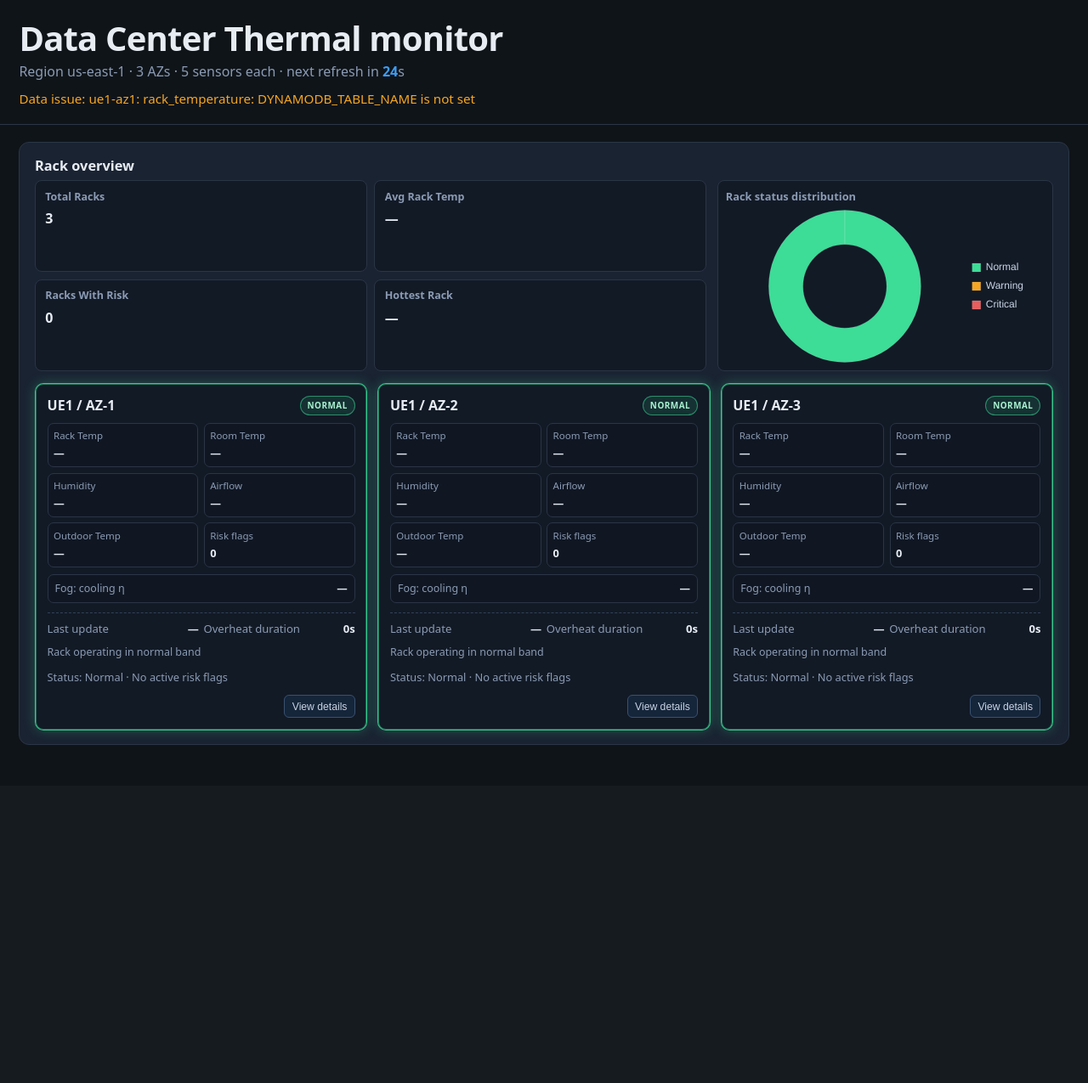
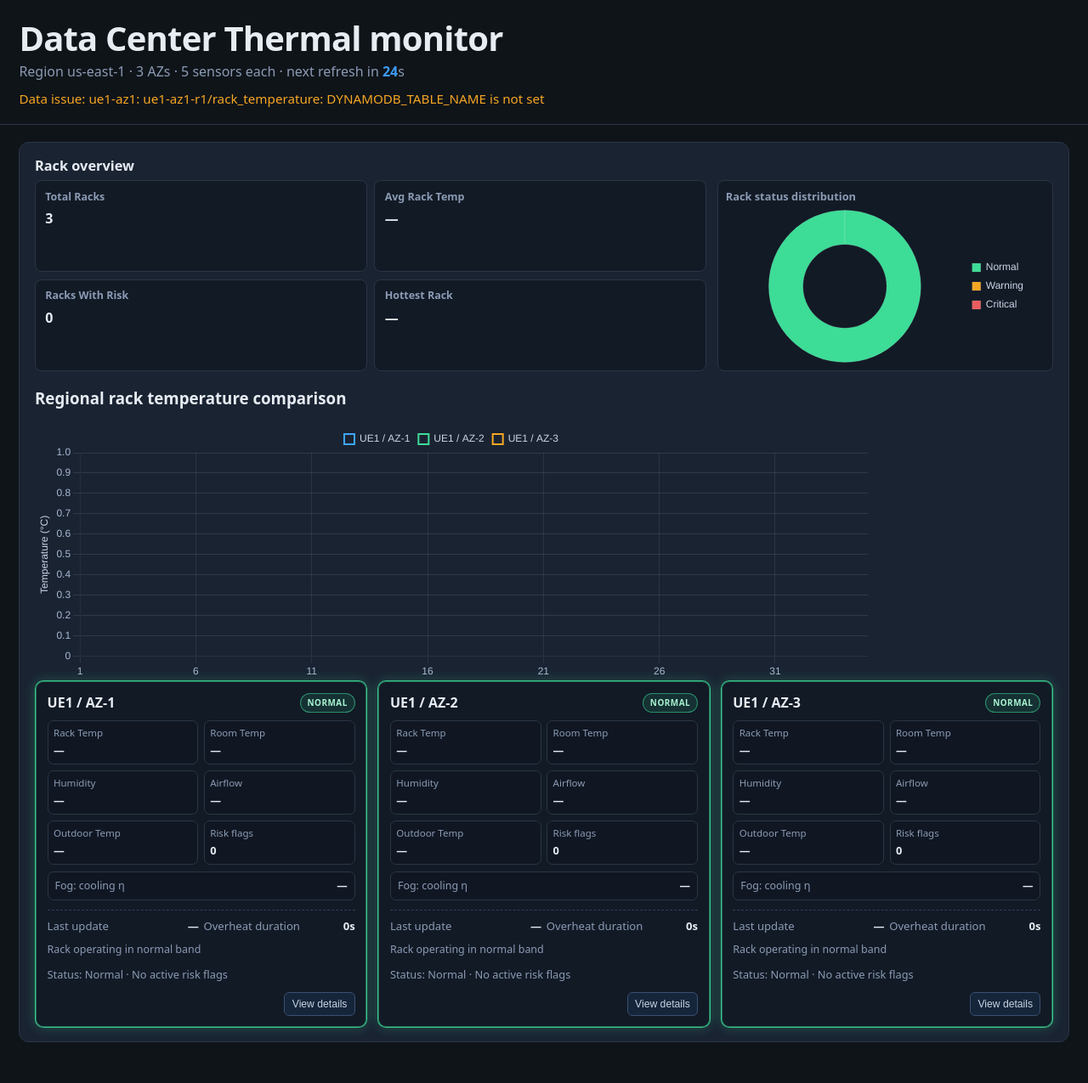
Before and after one commit to AbhishekMudaraddi/FogAndEdge, a Flask app: page /az/1 in a window 1280 px wide. Shown: the whole page at 85% size. Before the commit the page ends 877 px from the top, so only its background shows below. Run offline with Flask 3, Linux system fonts and the light colour scheme.

Commit message:
Added overview page

```diff
--- a/cloud_app/application.py
+++ b/cloud_app/application.py
@@ -90,6 +90,14 @@
     return REGION_AZ_RACKS.get(region, RACK_IDS)
 
 
+def racks_for_az(az_id: str) -> list[str]:
+    return [f"{az_id}-r1", f"{az_id}-r2", f"{az_id}-r3"]
+
+
+def is_az_scope(scope_id: str) -> bool:
+    return "-az" in scope_id and "-r" not in scope_id
+
+
 def normalize_rack_id(raw: str | None, region: str) -> str:
     allowed = racks_for_region(region)
     if raw and raw.strip():
@@ -140,7 +148,73 @@
     return items[:limit]
 
 
+def aggregate_latest_for_az(az_id: str) -> tuple[dict[str, Any], list[str]]:
+    out: dict[str, Any] = {}
+    errors: list[str] = []
+    rack_ids = racks_for_az(az_id)
+    for st in VALID_SENSORS:
+        values: list[float] = []
+        items: list[dict[str, Any]] = []
+        for rid in rack_ids:
+            try:
+                rows = query_sensor(rid, st, 1)
+                if rows:
+                    items.append(rows[0])
+                    if "value" in rows[0]:
+                        values.append(float(rows[0]["value"]))
+            except Exception as e:
+                errors.append(f"{rid}/{st}: {e}")
+        if not items:
+            out[st] = None
+            continue
+        base = dict(items[0])
+        if values:
+            base["value"] = round(sum(values) / len(values), 2)
+        base["rack_id"] = az_id
+        base["az_id"] = az_id
+        base["rack_count"] = len(items)
+        base["overheating"] = any(bool(i.get("overheating")) for i in items)
+        base["cooling_failure"] = any(bool(i.get("cooling_failure")) for i in items)
+        base["static_risk"] = any(bool(i.get("static_risk")) for i in items)
+        ce_vals = [float(i["cooling_efficiency"]) for i in items if i.get("cooling_efficiency") is not None]
+        if ce_vals:
+            base["cooling_efficiency"] = round(sum(ce_vals) / len(ce_vals), 6)
+        out[st] = base
+    return out, errors
+
+
+def aggregate_sensor_series_for_az(az_id: str, sensor_type: str, limit: int) -> list[dict[str, Any]]:
+    rack_ids = racks_for_az(az_id)
+    grouped: dict[str, list[dict[str, Any]]] = {}
+    for rid in rack_ids:
+        rows = query_sensor(rid, sensor_type, limit)
+        for row in rows:
+            ts = str(row.get("timestamp") or "")
+            if not ts:
+                continue
+            grouped.setdefault(ts, []).append(row)
+    timestamps = sorted(grouped.keys(), reverse=True)[:limit]
+    out: list[dict[str, Any]] = []
+    for ts in timestamps:
+        rows = grouped[ts]
+        vals = [float(r["value"]) for r in rows if "value" in r]
+        if not vals:
+            continue
+        base = dict(rows[0])
+        base["value"] = round(sum(vals) / len(vals), 2)
+        base["rack_id"] = az_id
+        base["az_id"] = az_id
+        base["rack_count"] = len(rows)
+        base["overheating"] = any(bool(i.get("overheating")) for i in rows)
+        base["cooling_failure"] = any(bool(i.get("cooling_failure")) for i in rows)
+        base["static_risk"] = any(bool(i.get("static_risk")) for i in rows)
+        out.append(decimal_to_native(base))
+    return out
+
+
 def get_latest_for_rack(rack_id: str) -> tuple[dict[str, Any], list[str]]:
+    if is_az_scope(rack_id):
+        return aggregate_latest_for_az(rack_id)
     out: dict[str, Any] = {}
     errors: list[str] = []
     for st in VALID_SENSORS:
@@ -230,7 +304,10 @@
     rack_id = normalize_rack_id(request.args.get("rack_id"), region)
     n = min(max(request.args.get("n", default=50, type=int) or 50, 1), 500)
     try:
-        items = query_sensor(rack_id, sensor_type, n)
+        if is_az_scope(rack_id):
+            items = aggregate_sensor_series_for_az(rack_id, sensor_type, n)
+        else:
+            items = query_sensor(rack_id, sensor_type, n)
     except Exception as e:
         logger.exception("Query failed")
         return jsonify({"error": str(e)}), 500
@@ -278,6 +355,30 @@
     return jsonify(decimal_to_native(body))
 
 
+@application.get("/api/az-racks")
+def api_az_racks():
+    region = normalize_region(request.args.get("region"))
+    az_id = request.args.get("az_id", type=str) or ""
+    if not az_id or not is_az_scope(az_id):
+        return jsonify({"error": "az_id is required and must look like <prefix>-az<n>"}), 400
+    if az_id not in racks_for_region(region):
+        return jsonify({"error": "az_id is not part of selected region"}), 400
+    racks: list[dict[str, Any]] = []
+    for rid in racks_for_az(az_id):
+        latest, _ = get_latest_for_rack(rid)
+        temp_series = query_sensor(rid, "rack_temperature", 35)
+        temp_series = list(reversed(temp_series))
+        racks.append(
+            {
+                "rack_id": rid,
+                "label": rack_label(rid),
+                "latest": latest,
+                "rack_temperature_series": temp_series,
+            }
+        )
+    return jsonify({"region": region, "az_id": az_id, "racks": decimal_to_native(racks)})
+
+
 @application.get("/health")
 def health():
     return jsonify({
--- a/cloud_app/static/js/dashboard.js
+++ b/cloud_app/static/js/dashboard.js
@@ -45,6 +45,7 @@
   const alertsPanel = document.getElementById("alerts-panel");
   const overviewKpis = document.getElementById("overview-kpis");
   const overviewPie = document.getElementById("overview-pie");
+  const regionalRacksChartCanvas = document.getElementById("regional-racks-chart");
   const rackModal = document.getElementById("rack-modal");
   const rackModalClose = document.getElementById("rack-modal-close");
   const rackModalTitle = document.getElementById("rack-modal-title");
@@ -52,8 +53,10 @@
   const rackModalBody = document.getElementById("rack-modal-body");
   const hasChartJs = typeof window.Chart !== "undefined";
   let overviewPieChart = null;
+  let regionalRacksChart = null;
   const modalLineCharts = new Map();
   let modalHealthPieChart = null;
+  let azRacksTempChart = null;
 
   const racks = cfg.rackIds || [];
   let selectedRackId = cfg.defaultRackId || (racks[0] && racks[0].rack_id) || "rack_01";
@@ -259,6 +262,81 @@
         `<article class="kpi-card"><h4>Hottest Rack</h4><strong>${maxText}</strong></article>`;
     }
     drawOverviewPie(statusCounts);
+  }
+
+  async function renderRegionalRacksChart() {
+    if (!hasChartJs || !regionalRacksChartCanvas || !racks.length) return;
+    const seriesPoints = 35;
+    const palette = ["#3ea6ff", "#3ddc97", "#f5a623", "#e85d5d", "#b18cff", "#23c0d8"];
+    const datasets = [];
+    let labels = [];
+
+    for (let i = 0; i < racks.length; i += 1) {
+      const rack = racks[i];
+      try {
+        const data = await fetchJson(
+          `/api/sensors/rack_temperature?rack_id=${encodeURIComponent(rack.rack_id)}&region=${encodeURIComponent(
+            SELECTED_REGION
+          )}&n=${seriesPoints}`
+        );
+        const readings = (data.readings || []).slice().reverse();
+        const vals = readings.map((r) => Number(r.value)).filter((v) => Number.isFinite(v));
+        const timeLabels = readings.map((r) => String(r.timestamp || "").slice(11, 19));
+        if (!labels.length) labels = timeLabels;
+        datasets.push({
+          label: rack.label || rack.rack_id,
+          data: vals,
+          borderColor: palette[i % palette.length],
+          backgroundColor: "transparent",
+          pointRadius: 0,
+          tension: 0.25,
+          borderWidth: 2,
+        });
+      } catch (_) {
+        datasets.push({
+          label: rack.label || rack.rack_id,
+          data: [],
+          borderColor: palette[i % palette.length],
+          backgroundColor: "transparent",
+          pointRadius: 0,
+          tension: 0.25,
+          borderWidth: 2,
+        });
+      }
+    }
+
+    if (regionalRacksChart) regionalRacksChart.destroy();
+    regionalRacksChart = new window.Chart(regionalRacksChartCanvas, {
+      type: "line",
+      data: {
+        labels: labels.length ? labels : Array.from({ length: seriesPoints }, (_, i) => String(i + 1)),
+        datasets,
+      },
+      options: {
+        responsive: false,
+        maintainAspectRatio: false,
+        plugins: {
+          legend: {
+            position: "top",
+            labels: { color: "#c9d4e5", boxWidth: 12 },
+          },
+          title: {
+            display: false,
+          },
+        },
+        scales: {
+          x: {
+            ticks: { color: "#a9bad3", maxTicksLimit: 8 },
+            grid: { color: "rgba(255,255,255,0.08)" },
+          },
+          y: {
+            ticks: { color: "#a9bad3" },
+            grid: { color: "rgba(255,255,255,0.1)" },
+            title: { display: true, text: "Temperature (°C)", color: "#c9d4e5" },
+          },
+        },
+      },
+    });
   }
 
   function renderRackCards(summary) {
@@ -545,6 +623,10 @@
       modalHealthPieChart.destroy();
       modalHealthPieChart = null;
     }
+    if (azRacksTempChart) {
+      azRacksTempChart.destroy();
+      azRacksTempChart = null;
+    }
 
     for (const st of SENSOR_ORDER) {
       try {
@@ -617,6 +699,7 @@
         latestByType
       )}</tbody></table></section>` +
       `<section class="modal-section"><h4>Trend summary</h4><table class="modal-table"><thead><tr><th>Sensor</th><th>Trend</th></tr></thead><tbody>${trendRows}</tbody></table></section>` +
+      `<section class="modal-section"><h4>Racks inside this AZ</h4><div id="az-racks-area"><p class="modal-loading">Loading rack-level details…</p></div></section>` +
       "<section class='modal-section'><h4>Recommended actions</h4><ul class='modal-list'><li>If rack temperature is rising while airflow is falling, inspect cooling fan paths.</li><li>If humidity is low and static risk is flagged, increase humidity control in this zone.</li><li>If rack temperature keeps climbing on the chart, check cooling and workload.</li></ul></section>";
 
     const pieCanvas = rackModalBody.querySelector("#modal-health-pie");
@@ -629,6 +712,74 @@
       if (canvas && ser) {
         drawLineChart(canvas, ser.labels, ser.values, st);
         if (meta) meta.textContent = ser.metaText;
+      }
+    }
+
+    const azArea = rackModalBody.querySelector("#az-racks-area");
+    if (azArea) {
+      try {
+        const azData = await fetchJson(
+          `/api/az-racks?az_id=${encodeURIComponent(rackId)}&region=${encodeURIComponent(SELECTED_REGION)}`
+        );
+        const azRacks = Array.isArray(azData.racks) ? azData.racks : [];
+        const rows = azRacks
+          .map((r) => {
+            const latest = r.latest || {};
+            return `<tr>
+              <td>${r.label || r.rack_id}</td>
+              <td>${metricCell(latest, "rack_temperature")}</td>
+              <td>${metricCell(latest, "room_temperature")}</td>
+              <td>${metricCell(latest, "humidity")}</td>
+              <td>${metricCell(latest, "airflow")}</td>
+            </tr>`;
+          })
+          .join("");
+        azArea.innerHTML =
+          `<table class="modal-table"><thead><tr><th>Rack</th><th>Rack Temp</th><th>Room Temp</th><th>Humidity</th><th>Airflow</th></tr></thead><tbody>${rows}</tbody></table>` +
+          `<div class="modal-chart-box modal-chart-box--primary"><h5>Rack temperature trend by rack</h5><canvas id="az-racks-temp-chart" width="720" height="220"></canvas></div>`;
+
+        if (hasChartJs) {
+          const chartCanvas = rackModalBody.querySelector("#az-racks-temp-chart");
+          if (chartCanvas) {
+            const palette = ["#3ea6ff", "#3ddc97", "#f5a623", "#e85d5d", "#b18cff"];
+            let labels = [];
+            const datasets = azRacks.map((rack, idx) => {
+              const points = Array.isArray(rack.rack_temperature_series) ? rack.rack_temperature_series : [];
+              const vals = points.map((p) => Number(p.value)).filter((v) => Number.isFinite(v));
+              const labs = points.map((p) => String(p.timestamp || "").slice(11, 19));
+              if (!labels.length) labels = labs;
+              return {
+                label: rack.label || rack.rack_id,
+                data: vals,
+                borderColor: palette[idx % palette.length],
+                backgroundColor: "transparent",
+                borderWidth: 2,
+                pointRadius: 0,
+                tension: 0.25,
+              };
+            });
+            azRacksTempChart = new window.Chart(chartCanvas, {
+              type: "line",
+              data: {
+                labels,
+                datasets,
+              },
+              options: {
+                responsive: false,
+                maintainAspectRatio: false,
+                plugins: {
+                  legend: { labels: { color: "#c9d4e5", boxWidth: 10 } },
+                },
+                scales: {
+                  x: { ticks: { color: "#8b9bb4", maxTicksLimit: 8 }, grid: { color: "rgba(255,255,255,0.08)" } },
+                  y: { ticks: { color: "#8b9bb4" }, grid: { color: "rgba(255,255,255,0.1)" } },
+                },
+              },
+            });
+          }
+        }
+      } catch (_) {
+        azArea.innerHTML = "<p class='modal-loading'>Unable to load rack-level AZ details.</p>";
       }
     }
   }
@@ -716,6 +867,7 @@
     updateOverheatDurations(data);
     renderOverview(data);
     renderRackCards(data);
+    await renderRegionalRacksChart();
     if (data.errors && data.errors.length) {
       setStatus("Data issue: " + data.errors[0], false);
     } else {
--- a/cloud_app/templates/dashboard.html
+++ b/cloud_app/templates/dashboard.html
@@ -25,6 +25,10 @@
             <canvas id="overview-pie" width="360" height="180"></canvas>
           </div>
         </div>
+        <section class="overview-trend-wrap">
+          <h3>Regional rack temperature comparison</h3>
+          <canvas id="regional-racks-chart" width="980" height="300"></canvas>
+        </section>
         <div id="rack-grid" class="rack-grid" aria-live="polite"></div>
       </section>
     </main>
--- a/lambda_fog/lambda_function.py
+++ b/lambda_fog/lambda_function.py
@@ -145,6 +145,8 @@
         item["datacenter_id"] = str(reading["datacenter_id"])
     if reading.get("region"):
         item["region"] = str(reading["region"])
+    if reading.get("az_id"):
+        item["az_id"] = str(reading["az_id"])
 
     ce = derived.get("cooling_efficiency")
     if ce is not None:
```
Also changed, not shown: edge_app/application.py (+14 -1 lines).
